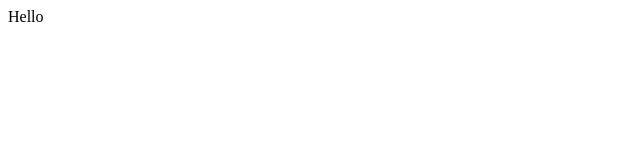
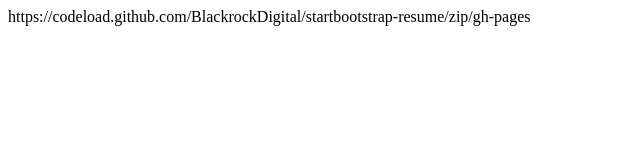
Before and after one commit to Safeer5688/Safeer5688.github.io, a plain HTML site: page index.html in a window 1280 px wide. Shown: the whole page, without its empty margins (0-640 px from the left). Drawn offline with Linux system fonts and the light colour scheme.

Commit message:
Update index.html

```diff
--- a/index.html
+++ b/index.html
@@ -2,6 +2,6 @@
 <head>
 </head>
 <body>
-Hello
+https://codeload.github.com/BlackrockDigital/startbootstrap-resume/zip/gh-pages
 </body>
 </html>
```
